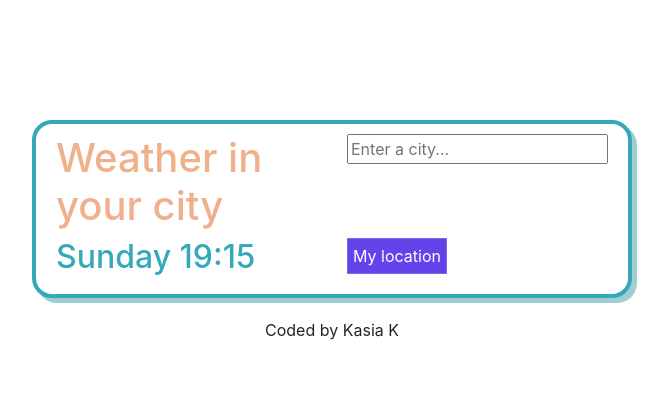
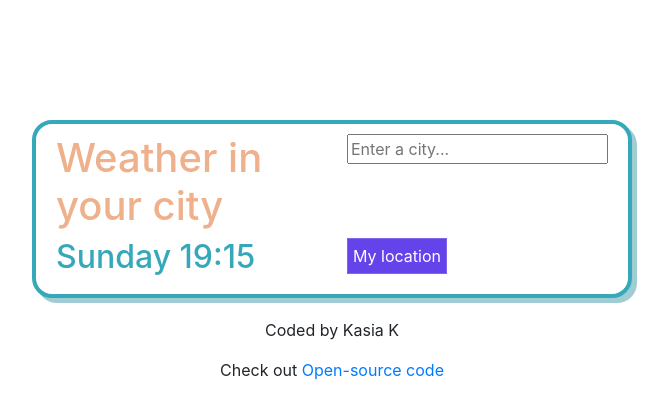
Before and after one commit to kasia16/Kasia-app, a website: page index.html in a window 1280 px wide. Shown: the whole page, without its empty margins (308-976 px from the left). Drawn offline with nearby package versions, Linux system fonts and the light colour scheme.

Commit message:
Added Github link

```diff
--- a/index.html
+++ b/index.html
@@ -49,6 +49,7 @@
       </div>
 		</div>
 		<p>Coded by Kasia K</p>
+		<p> Check out <a href="https://github.com/kasia16/Kasia-app">Open-source code</a></p>
     <script src="src/index.js"></script>
   </body>
 </html>
```
